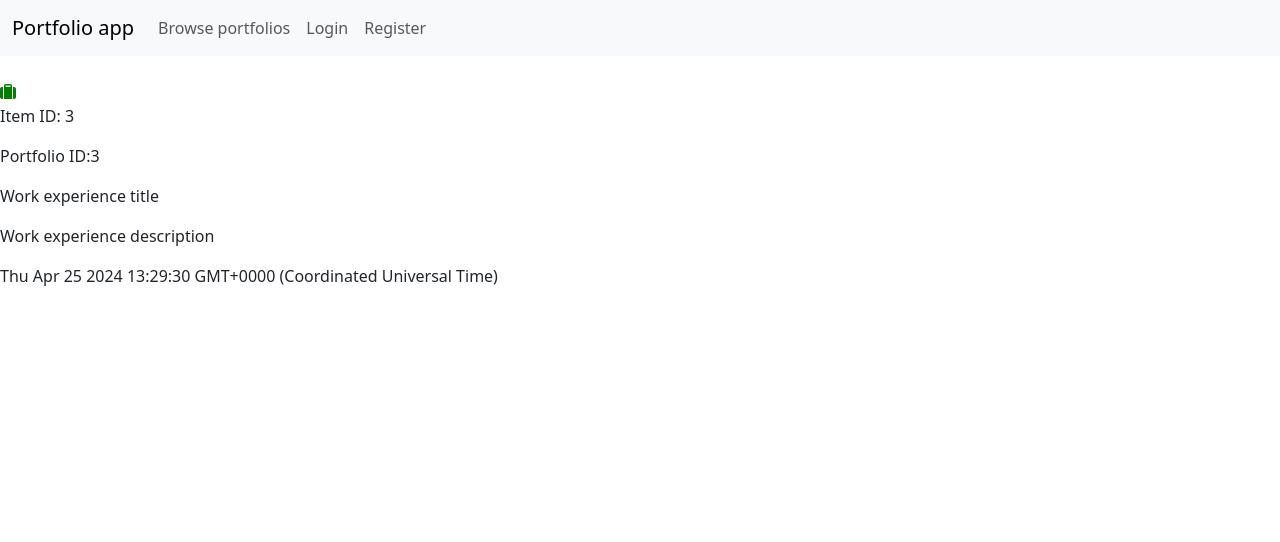
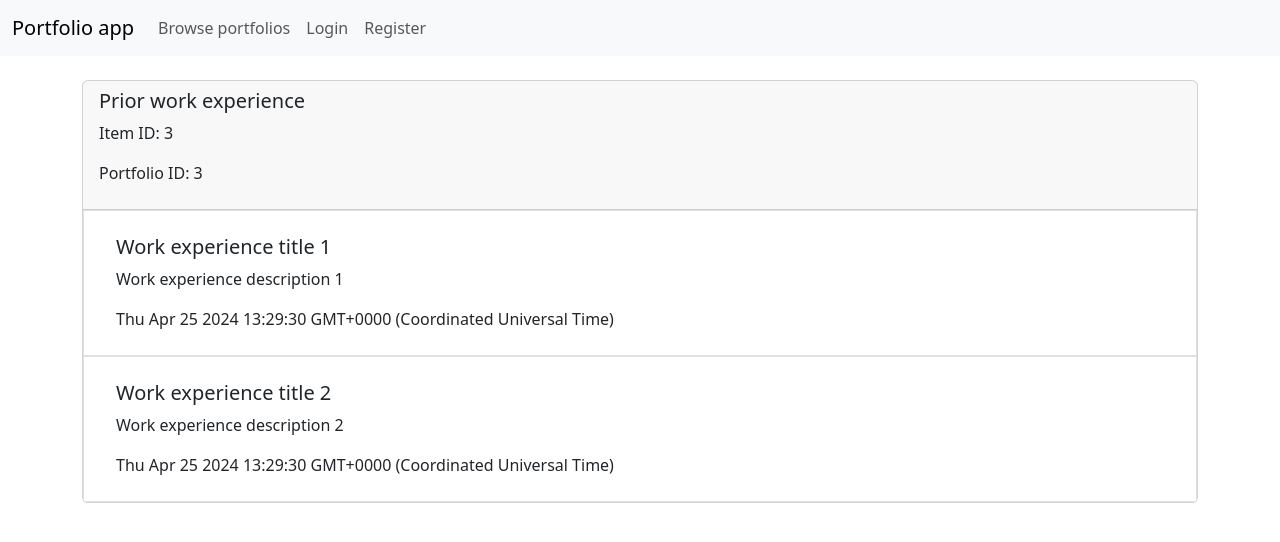
Before and after one commit to pkoeiman-q/pascal-azure-study-angular, an Angular app: page / in a window 1280 px wide. Shown: the top 542 px of the page. Built offline with nearby package versions, Linux system fonts and the light colour scheme; no server answers.

Commit message:
Add portfolio service (not complete yet) and mock data for displaying a portfolio

```diff
--- a/src/app/components/portfolio/portfolio.component.html
+++ b/src/app/components/portfolio/portfolio.component.html
@@ -1,4 +1,12 @@
-<fa-icon [ngStyle]="{'color': 'green'}" [icon]="faSuitcase"></fa-icon>
-<p>Item ID: {{portfolio.id}}</p>
-<p>Portfolio ID:{{portfolio.portfolioId}}</p>
-<app-work-experience *ngFor="let exp of portfolio.experiences" [workExperience]="exp"></app-work-experience>
+<div class="container">
+  <div class="card w-100">
+    <div class="card-header">
+      <h5 class="card-title">Prior work experience</h5>
+      <p>Item ID: {{portfolio.id}}</p>
+      <p>Portfolio ID: {{portfolio.portfolioId}}</p>
+    </div>
+    <ul class="list-group list-group-flush">
+      <app-work-experience *ngFor="let exp of portfolio.experiences" [workExperience]="exp"></app-work-experience>
+    </ul>
+  </div>
+</div>
--- a/src/app/components/work-experience/work-experience.component.html
+++ b/src/app/components/work-experience/work-experience.component.html
@@ -1,3 +1,7 @@
-<p>{{workExperience.title}}</p>
-<p>{{workExperience.description}}</p>
-<p>{{workExperience.date}}</p>
+<li class="list-group-item">
+  <div class="card-body">
+    <h5 class="card-title">{{workExperience.title}}</h5>
+    <p class="card-text">{{workExperience.description}}</p>
+    <p class="card-text">{{workExperience.date}}</p>
+  </div>
+</li>
--- a/src/app/mock-data/mock-portfolios.ts
+++ b/src/app/mock-data/mock-portfolios.ts
@@ -5,8 +5,13 @@ export const PORTFOLIO: Portfolio = {
   id: "3",
   portfolioId: "3",
   experiences: [{
-    title: "Work experience title",
-    description: "Work experience description",
+    title: "Work experience title 1",
+    description: "Work experience description 1",
+    date: new Date(Date.now())
+  },
+  {
+    title: "Work experience title 2",
+    description: "Work experience description 2",
     date: new Date(Date.now())
   }]
 }
--- a/src/app/services/portfolio-service.service.ts
+++ b/src/app/services/portfolio-service.service.ts
@@ -7,7 +7,8 @@ import { HttpClient } from '@angular/common/http';
 export class PortfolioServiceService {
 
   constructor(private http: HttpClient) { }
+
   testCall() {
-    return this.http.get("https://httpbin.org/get");
+    return this.http.get("https://pascalazurestudyapi20240405105805.azurewebsites.net/api/Portfolios/3", {responseType: 'text'});
   }
 }
```
